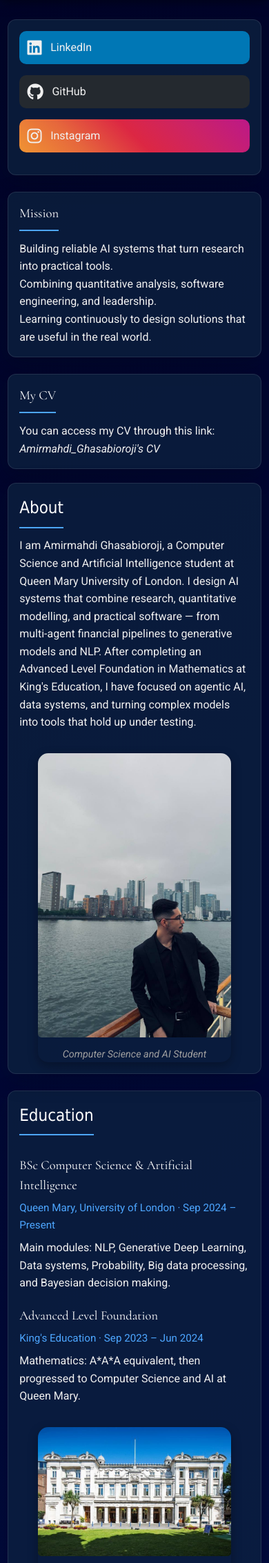
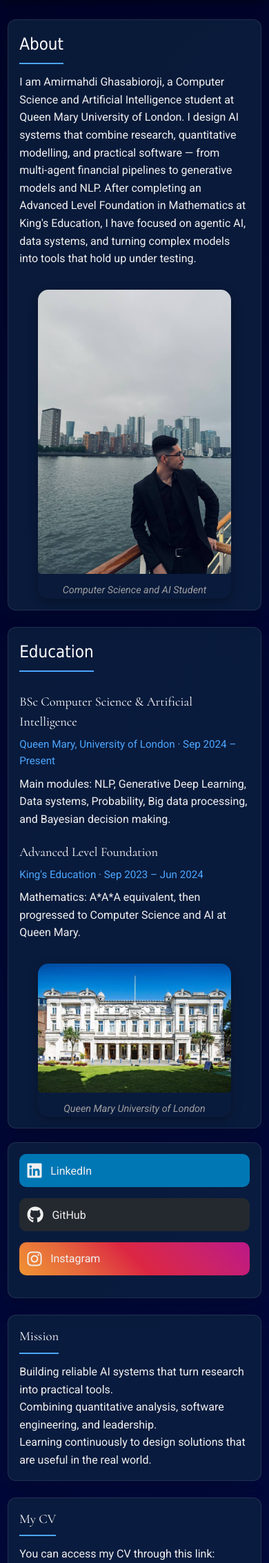
Before and after one commit to Amirmahdi-Ghasabioroji/Portfolio-website, a PHP site: page / in a window 390 px wide. Shown: the part 62-2328 px from the top of the page at 69% size. Run offline with PHP 8.4, Linux system fonts and the light colour scheme; some web fonts are replaced.

Commit message:
Keep About and Education first on mobile.
Stop mobile CSS from resetting named grid areas so the homepage stacks
in reading order instead of showing social links first.

Co-authored-by: Amirmahdi Ghasabioroji <amirghasabi08@gmail.com>

```diff
--- a/css/mobile.css
+++ b/css/mobile.css
@@ -175,9 +175,8 @@
     .left-column,
     .right-column,
     .blog-sidebar {
-        grid-column: auto;
-        grid-row: auto;
         width: 100%;
+        min-width: 0;
     }
 
     .timeline {
```
